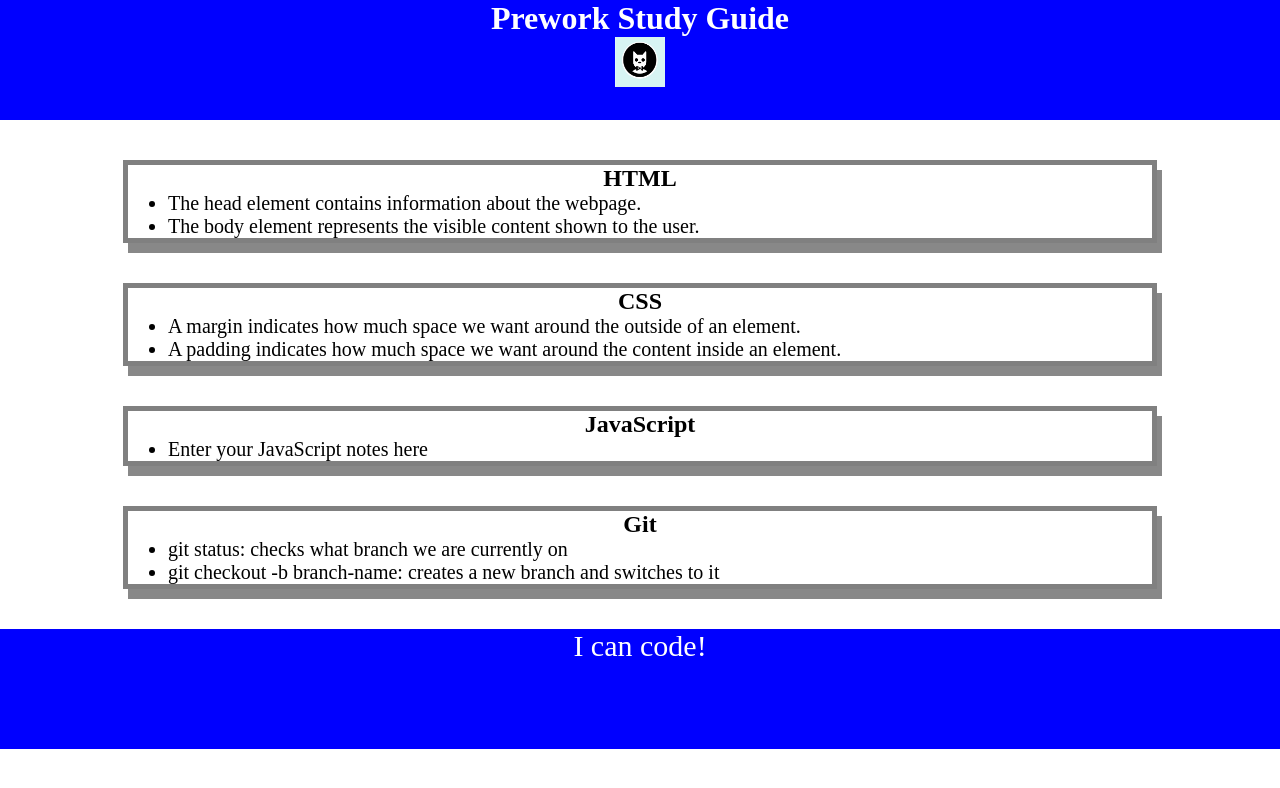
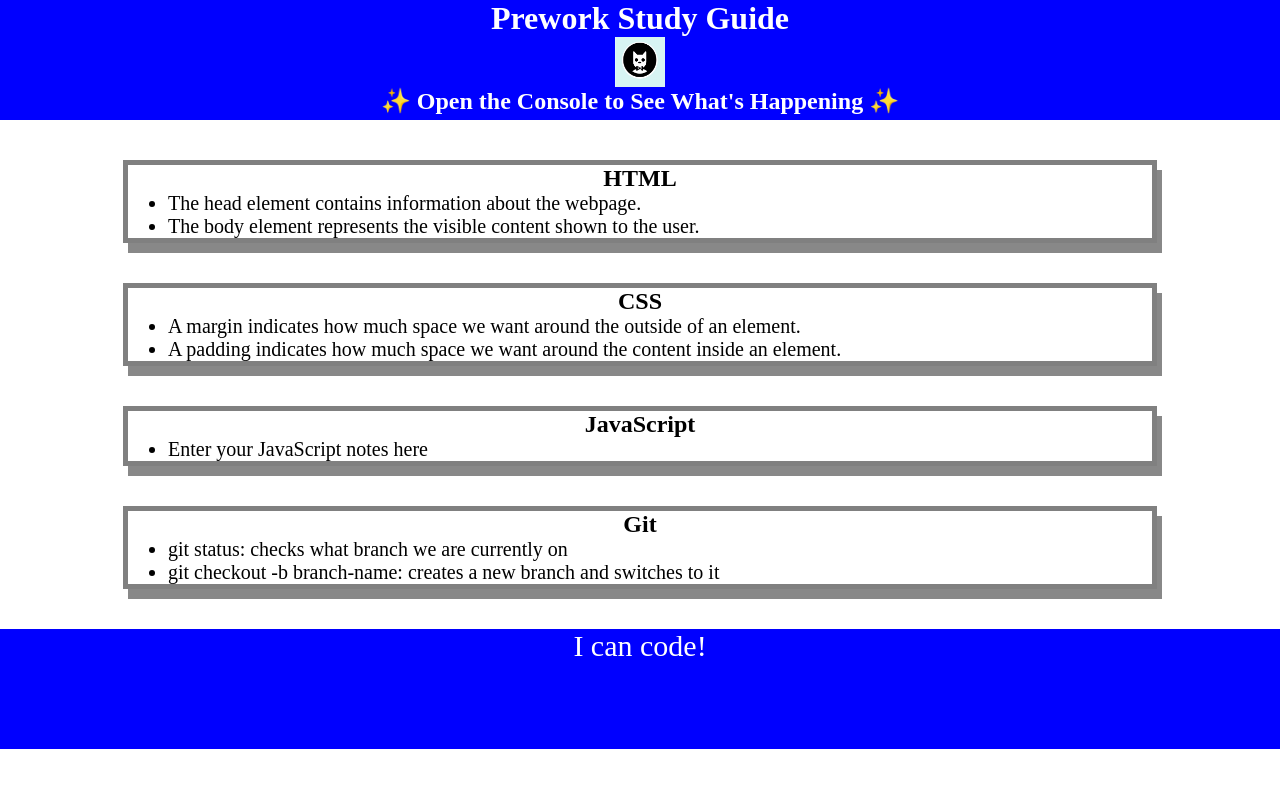
Before and after one commit to vbugana/prework-study-guide, a plain HTML site: page index.html in a window 1280 px wide. Drawn offline with Linux system fonts and the light colour scheme.

Commit message:
Adding Js to HTML

```diff
--- a/assets/script.js
+++ b/assets/script.js
@@ -1,3 +1,3 @@
 var shape = "circle";
-var topics ="HTML, CSS, Git, Javascript"
+var topics ="HTML, CSS, Git, Javascript";
 console.log(topics);
--- a/index.html
+++ b/index.html
@@ -8,9 +8,10 @@
     <title>Prework Study Guide</title>
   </head>
   <body>
-    <header id="header">
+    <header id="top">
       <h1>Prework Study Guide</h1>
       <img src="./assets/bowtie-cat.png" alt="Profile image of cat wearing a bow tie." />
+      <h2>✨ Open the Console to See What's Happening ✨</h2>
     </header>
     <main>
         <section class="card" id="html-section">
@@ -41,7 +42,6 @@
         </ul>
       </section>
     </main>
-
     <footer>
       <p>I can code!</p>
     </footer>
```
